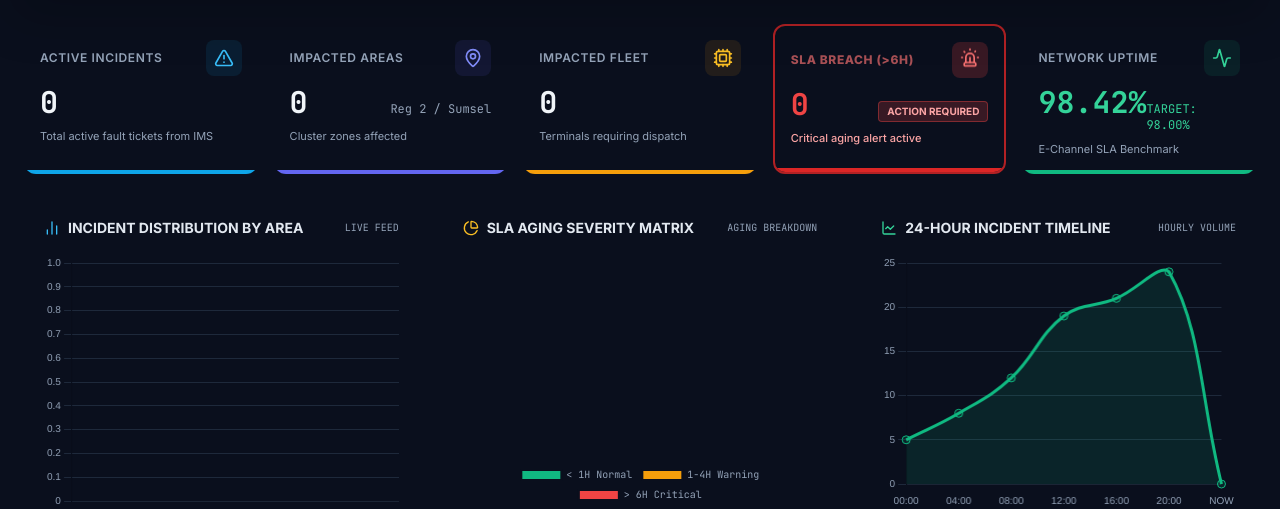
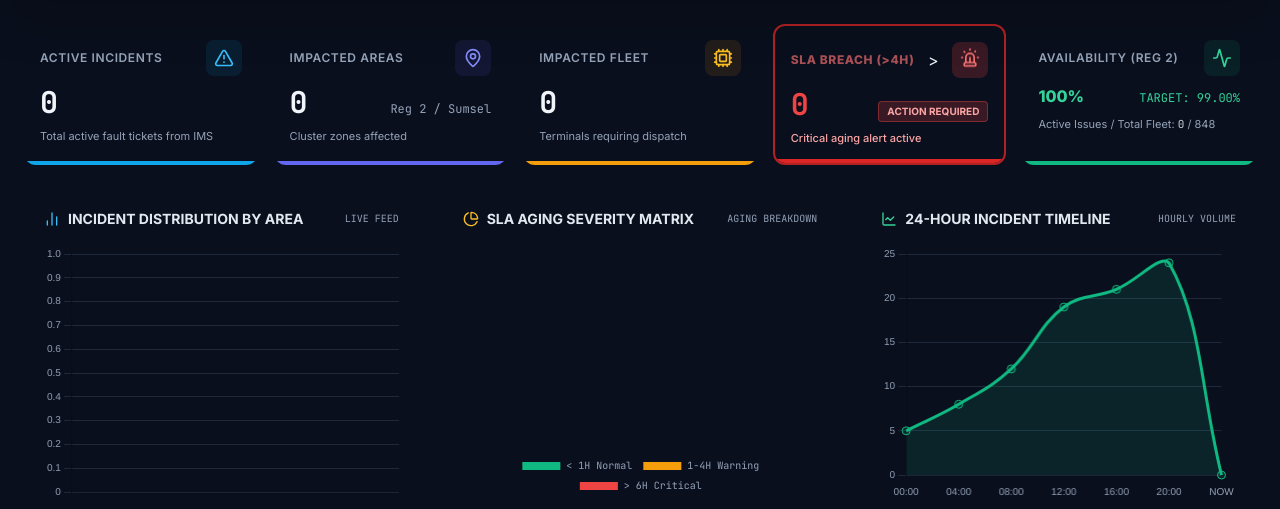
Before and after one commit to ZexVroN/ims-monreg2, a Flask app: page / in a window 1280 px wide. Shown: the part 66-575 px from the top of the page. Run offline with Flask 3, Linux system fonts and the light colour scheme; data that the repository does not hold is empty; some libraries are stand-ins or nearby versions.

Commit message:
Set Target Availability mesin ATM/CRM

```diff
--- a/app.py
+++ b/app.py
@@ -310,17 +310,34 @@ def index():
 
 @app.route("/api/incidents")
 def get_incidents():
-    """Endpoint kilat membaca SQLite lokal."""
+    """Endpoint kilat membaca SQLite lokal + kalkulasi Availability berbasis 848 mesin."""
     try:
         conn = sqlite3.connect(DB_NAME)
         df = pd.read_sql_query("SELECT * FROM incidents", conn)
         conn.close()
 
         result_json = df.to_dict(orient="records")
+        total_problems = len(result_json)
+
+        # Total populasi mesin Region 2
+        TOTAL_REGIONAL_MACHINES = 848
+
+        # Hitung jumlah mesin yang sehat/normal (Total Mesin - Total Problem)
+        # Pastikan tidak minus jika suatu saat data problem melebihi 848
+        healthy_machines = max(0, TOTAL_REGIONAL_MACHINES - total_problems)
+
+        # Kalkulasi Availability yang benar: (Mesin Sehat / Total Mesin) * 100%
+        if TOTAL_REGIONAL_MACHINES > 0:
+            availability_rate = (healthy_machines / TOTAL_REGIONAL_MACHINES) * 100
+        else:
+            availability_rate = 100.00
+
         return jsonify(
             {
                 "source": "LOCAL_SQLITE_CACHE",
-                "count": len(result_json),
+                "count": total_problems,
+                "total_machines": TOTAL_REGIONAL_MACHINES,
+                "availability": round(availability_rate, 2),
                 "data": result_json,
             }
         )
@@ -330,6 +347,8 @@ def get_incidents():
                 {
                     "source": "LOCAL_SQLITE_CACHE",
                     "count": 0,
+                    "total_machines": 848,
+                    "availability": 0.00,
                     "data": [],
                     "message": f"Database belum terisi: {e}",
                 }
--- a/static/js/dashboard.js
+++ b/static/js/dashboard.js
@@ -3,6 +3,7 @@
       let chartRegion = null;
       let chartSla = null;
       let chartTrend = null;
+      let currentAvailability = 100.00; // Variabel global baru
 
       window.onload = function () {
         lucide.createIcons();
@@ -36,6 +37,8 @@
 
           if (response.ok && result.data) {
             incidentData = result.data;
+            // Ambil data availability dari backend API
+            currentAvailability = result.availability !== undefined ? result.availability : 100.00;
 
             const now = new Date();
             document.getElementById("lastSyncTime").innerText =
@@ -44,7 +47,7 @@
               "CONNECTED (LIVE)";
 
             updateKPIs();
-            updateCharts(); // Render ulang grafik dengan data baru
+            updateCharts();
             renderIncidentTable();
           } else {
             document.getElementById("syncStatusText").innerText = "SYNC ERROR";
@@ -276,6 +279,15 @@
         renderIncidentTable();
       }
 
+      let globalAvailability = 99.00; // Default
+
+      // Di dalam fungsi fetchLiveIncidents(), tangkap availability:
+      // if (response.ok && result.data) {
+      //    incidentData = result.data;
+      //    globalAvailability = result.availability || 100;
+      //    ...
+      // }
+
       function updateKPIs() {
         const total = incidentData.length;
         const criticalBreaches = incidentData.filter(
@@ -286,8 +298,26 @@
         document.getElementById("kpiTotalIncidents").innerText = total;
         document.getElementById("kpiImpactedAreas").innerText = uniqueAreas;
         document.getElementById("kpiImpactedMachines").innerText = total;
-        document.getElementById("kpiCriticalBreaches").innerText =
-          criticalBreaches;
+        document.getElementById("kpiCriticalBreaches").innerText = criticalBreaches;
+
+        // Render nilai total problem secara dinamis di kartu availability
+        const probSubElement = document.getElementById("kpiProblemSub");
+        if (probSubElement) {
+            probSubElement.innerText = total;
+        }
+
+        // Render Availability & Cek Target 99%
+        const availElement = document.getElementById("kpiAvailability");
+        if (availElement) {
+            availElement.innerText = `${currentAvailability}%`;
+
+            // Jika availability di bawah target 99%, beri peringatan warna merah
+            if (currentAvailability < 99.00) {
+                availElement.className = "text-red-400 font-black animate-pulse";
+            } else {
+                availElement.className = "text-emerald-400 font-black";
+            }
+        }
 
         const card = document.getElementById("criticalSlaCard");
         if (criticalBreaches > 0) {
--- a/templates/index.html
+++ b/templates/index.html
@@ -266,7 +266,9 @@
           <div class="flex items-center justify-between">
             <span
               class="text-xs font-extrabold uppercase tracking-wider text-red-400 animate-pulse"
-              >SLA BREACH (&gt;6H)</span
+              >SLA BREACH (&gt;4H)</span
+            >
+
             >
             <span class="p-2 rounded-lg bg-red-500/20 text-red-400"
               ><i data-lucide="siren" class="w-5 h-5 animate-bounce"></i
@@ -295,22 +297,26 @@
           <div class="flex items-center justify-between">
             <span
               class="text-xs font-semibold uppercase tracking-wider text-slate-400"
-              >Network Uptime</span
+              >Availability (Reg 2)</span
             >
             <span class="p-2 rounded-lg bg-emerald-500/10 text-emerald-400"
               ><i data-lucide="activity" class="w-5 h-5"></i
             ></span>
           </div>
           <div class="mt-2 flex items-baseline justify-between">
-            <span class="text-3xl font-extrabold font-mono text-emerald-400"
-              >98.42%</span
+            <span
+              id="kpiAvailability"
+              class="text-3xl font-extrabold font-mono text-emerald-400"
+              >100.00%</span
             >
             <span class="text-xs text-emerald-400 font-mono"
-              >TARGET: 98.00%</span
+              >TARGET: 99.00%</span
             >
           </div>
           <div class="mt-2 text-[11px] text-slate-400">
-            E-Channel SLA Benchmark
+            Active Issues / Total Fleet:
+            <span id="kpiProblemSub" class="font-mono text-slate-300">0</span> /
+            848
           </div>
           <div
             class="absolute bottom-0 left-0 right-0 h-1 bg-emerald-500"
@@ -413,9 +419,9 @@
               class="bg-slate-900 border border-slate-700 text-slate-200 text-xs rounded-lg px-3 py-2 focus:outline-none focus:border-sky-500 font-mono"
             >
               <option value="ALL">All SLA Status</option>
-              <option value="CRITICAL">&gt; 6 Hours Critical</option>
-              <option value="WARNING">2 - 6 Hours Warning</option>
-              <option value="NORMAL">&lt; 2 Hours Normal</option>
+              <option value="CRITICAL">&gt; 4 Hours Critical</option>
+              <option value="WARNING">1 - 4 Hours Warning</option>
+              <option value="NORMAL">&lt; 1 Hour Normal</option>
             </select>
           </div>
         </div>
```
